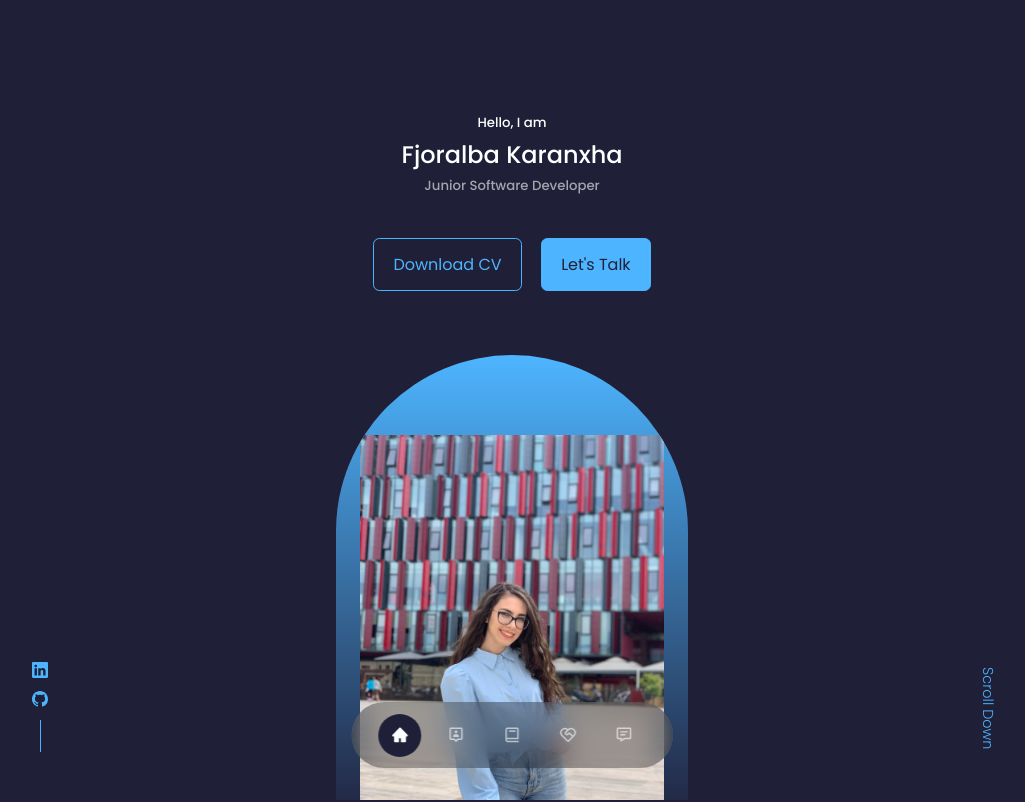
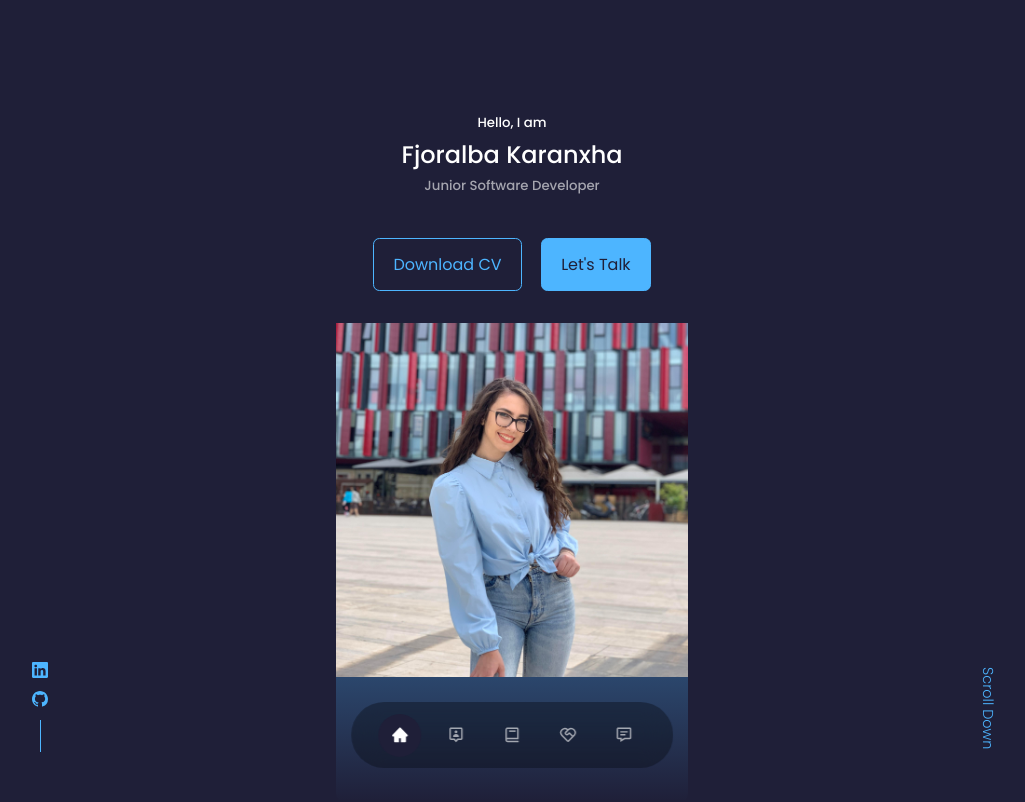
Before and after one commit to fjoralbakaranxha/react-portfolio, a React (Create React App) app: page / in a window 1280 px wide. Shown: the top 802 px of the page, without its empty margins (128-1153 px from the left). Built offline with nearby package versions, Linux system fonts and the light colour scheme.

Commit message:
header update

```diff
--- a/src/components/header/header.css
+++ b/src/components/header/header.css
@@ -45,10 +45,9 @@ header {
     position: absolute;
     left: 50%;
     transform: translateX(-50%);
-    margin-top: 4rem;
-    border-radius: 12rem 12rem 0 0;
-    overflow: hidden;
-     padding: 5rem 1.5rem 1.5rem 1.5rem;
+    margin-top: 2rem;
+    border-radius: 10px;
+
 }
 
 /******************************** Scroll Down ********************************/
```
Also changed, not shown: src/assets/fjori.jpeg.
